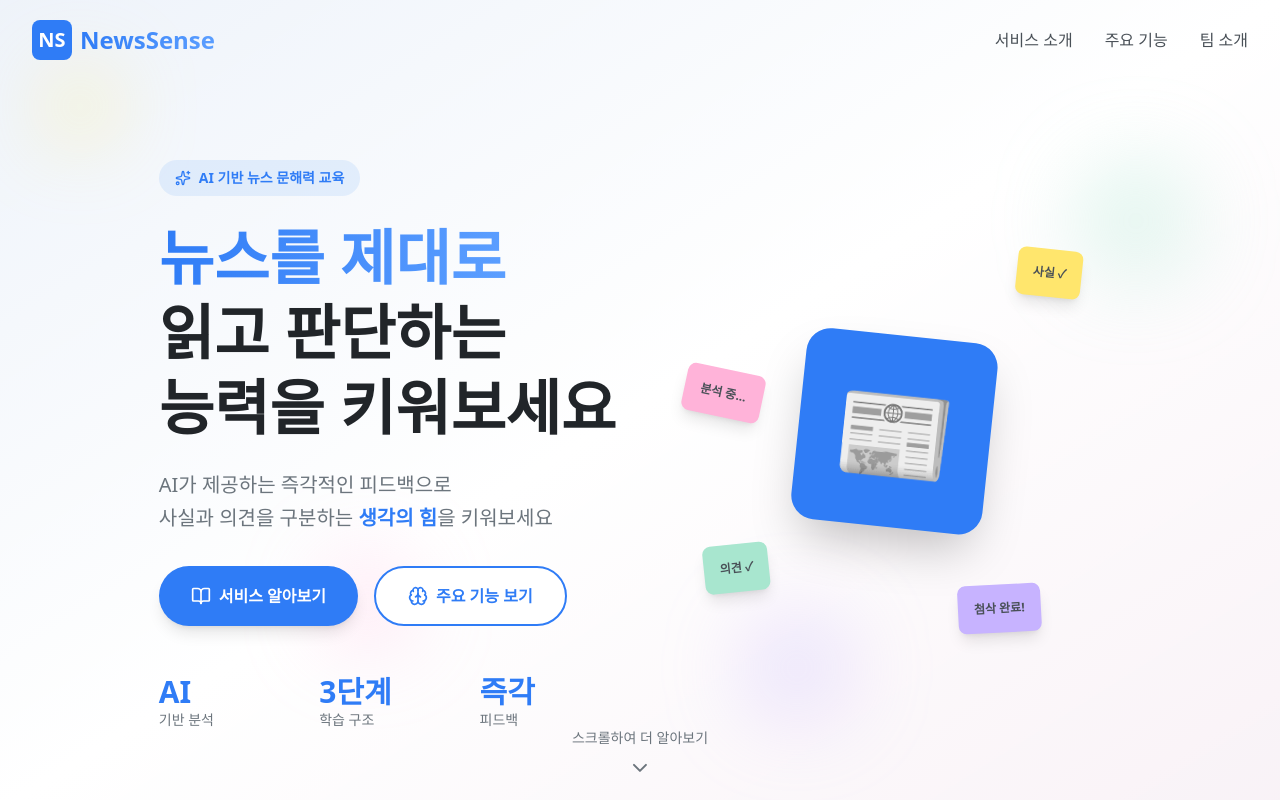
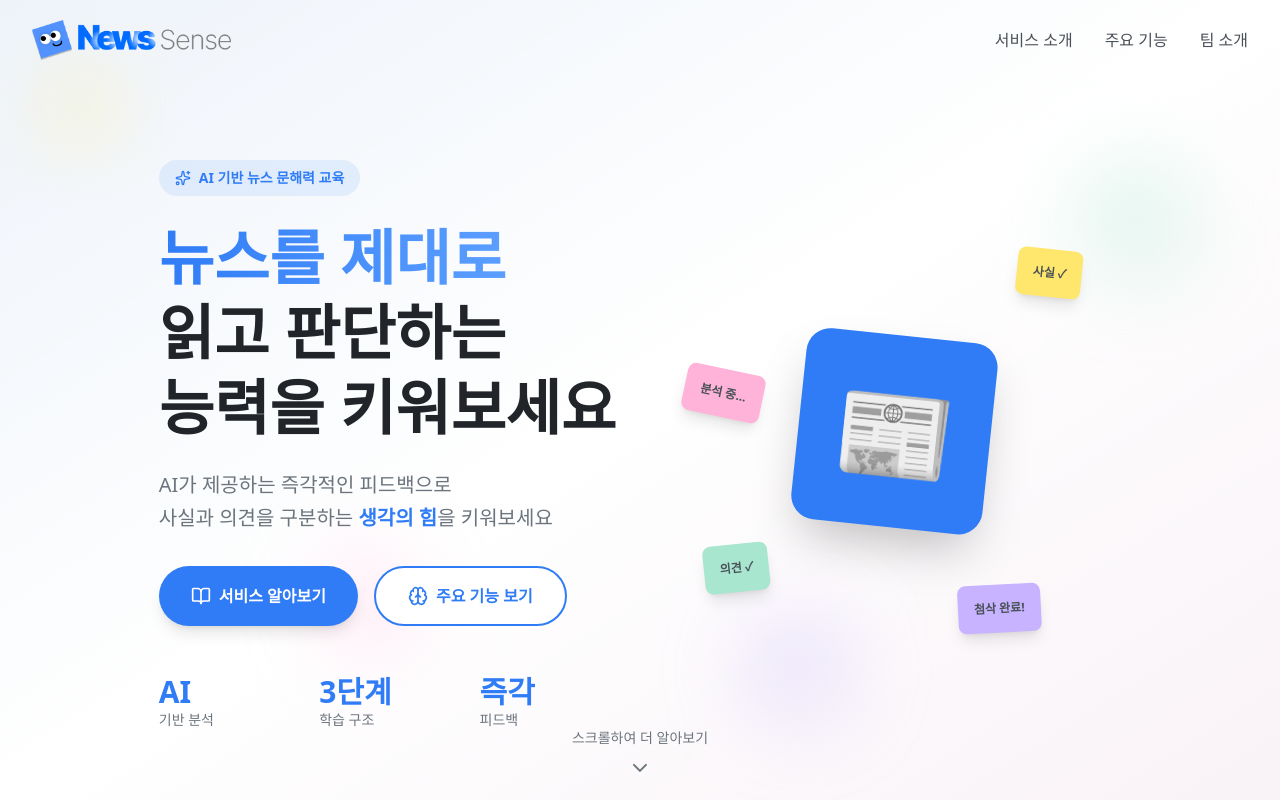
Before and after one commit to seoyeome/news-sense-landing, a Next.js app: page / in a window 1280 px wide. Shown: the top 800 px of the page. Built offline with nearby package versions, Linux system fonts and the light colour scheme; a web font is replaced by a local one.

Commit message:
feat: Navigation 및 Footer에 NewsSense 로고 이미지 추가

```diff
--- a/components/Footer.tsx
+++ b/components/Footer.tsx
@@ -2,6 +2,7 @@
 
 import { motion } from 'framer-motion';
 import { Github, Mail, ExternalLink, Heart } from 'lucide-react';
+import Image from 'next/image';
 
 const Footer = () => {
   const currentYear = new Date().getFullYear();
@@ -18,11 +19,14 @@ const Footer = () => {
         <div className="grid md:grid-cols-2 lg:grid-cols-4 gap-12 mb-12">
           {/* Brand Section */}
           <div className="lg:col-span-2">
-            <div className="flex items-center space-x-2 mb-4">
-              <div className="w-10 h-10 bg-primary rounded-lg flex items-center justify-center">
-                <span className="text-white text-xl font-bold">NS</span>
-              </div>
-              <span className="text-2xl font-bold">NewsSense</span>
+            <div className="mb-4">
+              <Image
+                src="/logo.png"
+                alt="NewsSense Logo"
+                width={180}
+                height={40}
+                className="h-10 w-auto"
+              />
             </div>
             <p className="text-neutral-400 mb-6 leading-relaxed max-w-md">
               AI 기반 뉴스 문해력 교육 플랫폼으로<br />
--- a/components/Navigation.tsx
+++ b/components/Navigation.tsx
@@ -3,6 +3,7 @@
 import { useState, useEffect } from 'react';
 import { Menu, X } from 'lucide-react';
 import { motion, AnimatePresence } from 'framer-motion';
+import Image from 'next/image';
 
 const Navigation = () => {
   const [isScrolled, setIsScrolled] = useState(false);
@@ -35,13 +36,15 @@ const Navigation = () => {
       <div className="max-w-7xl mx-auto px-4 sm:px-6 lg:px-8">
         <div className="flex items-center justify-between h-16 md:h-20">
           {/* Logo */}
-          <a href="#" className="flex items-center space-x-2 group">
-            <div className="w-10 h-10 bg-primary rounded-lg flex items-center justify-center transform group-hover:scale-110 transition-transform">
-              <span className="text-white text-xl font-bold">NS</span>
-            </div>
-            <span className="text-2xl font-bold bg-gradient-to-r from-primary to-primary-light bg-clip-text text-transparent">
-              NewsSense
-            </span>
+          <a href="#" className="flex items-center group">
+            <Image
+              src="/logo.png"
+              alt="NewsSense Logo"
+              width={180}
+              height={40}
+              className="h-10 w-auto transform group-hover:scale-105 transition-transform"
+              priority
+            />
           </a>
 
           {/* Desktop Navigation */}
--- a/components/sections/HeroSection.tsx
+++ b/components/sections/HeroSection.tsx
@@ -78,7 +78,7 @@ const HeroSection = () => {
               transition={{ delay: 0.4 }}
               className="text-lg sm:text-xl text-neutral-600 mb-8 leading-relaxed"
             >
-              AI가 제공하는 즉각적인 피드백으로<br className="hidden sm:block" />
+              AI가 제공하는 즉각적인 피드백으로 <br className="hidden sm:block" />
               사실과 의견을 구분하는 <strong className="text-primary">생각의 힘</strong>을 키워보세요
             </motion.p>
 
```
Also changed, not shown: public/logo.png (added).
